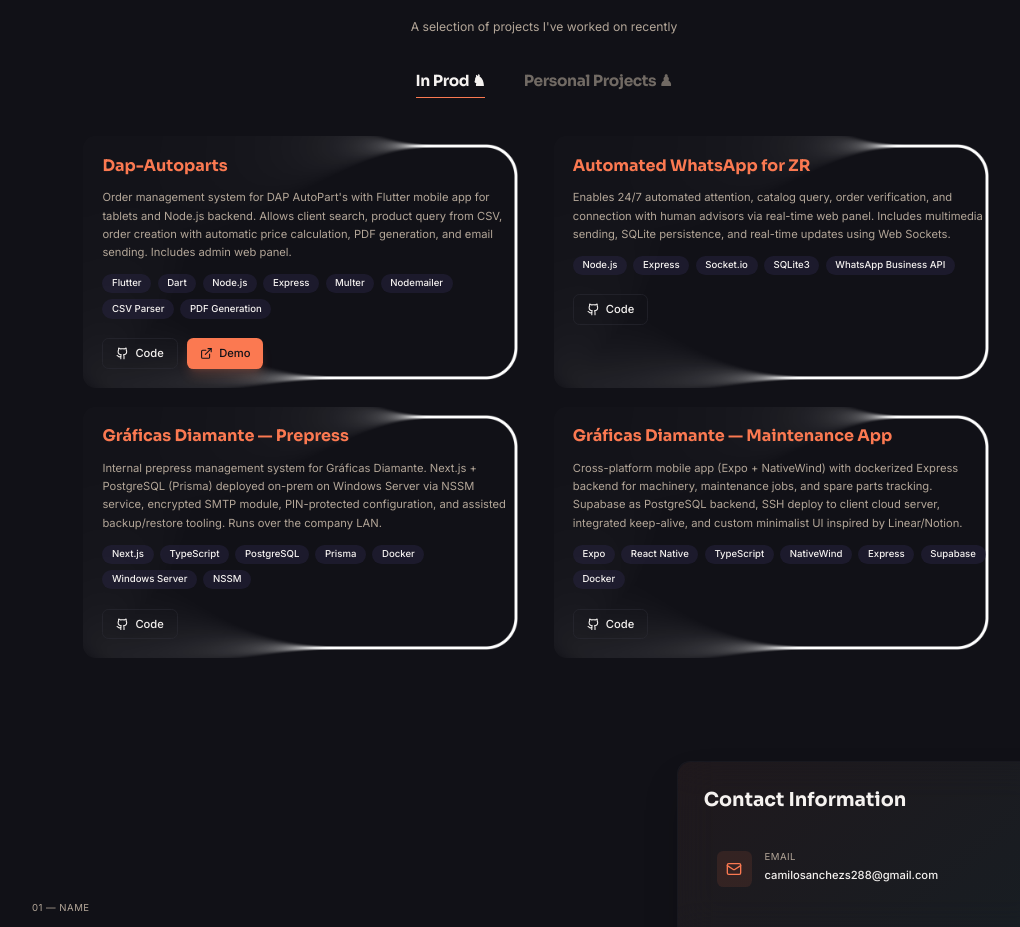
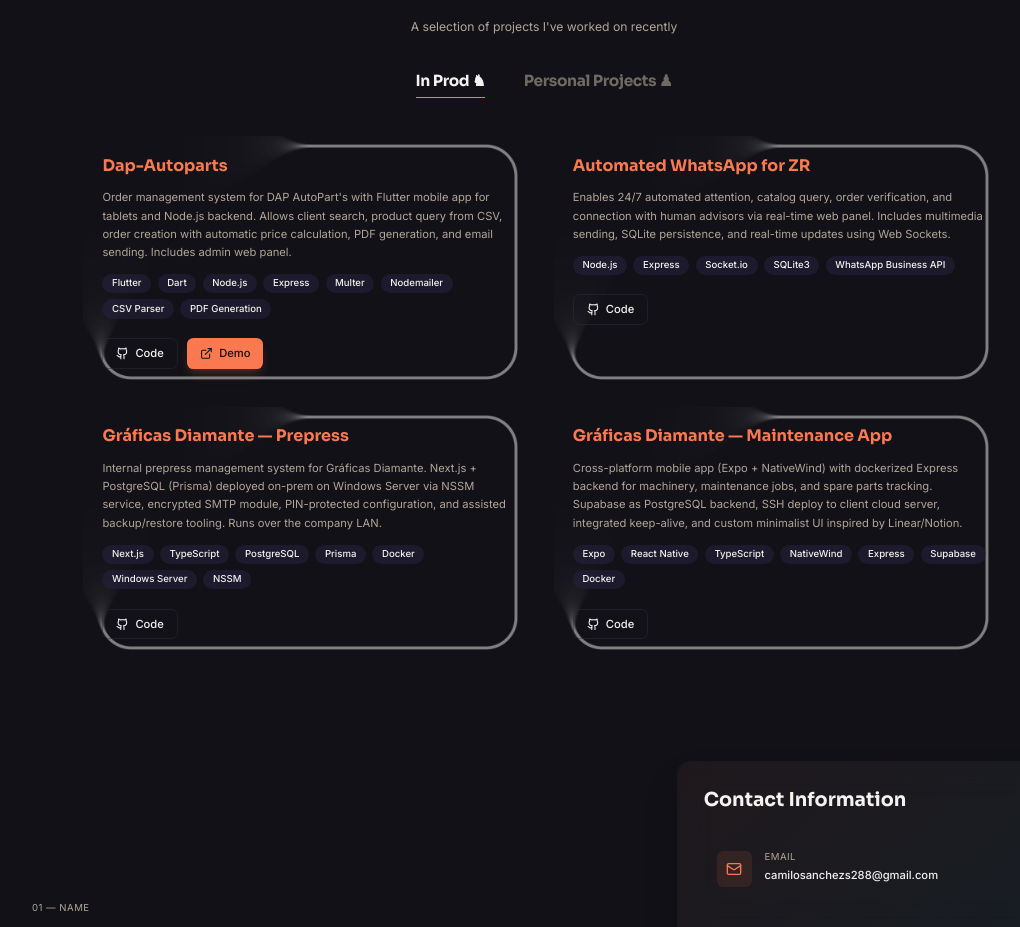
Before and after one commit to csanchezs9/Portafolio, a Next.js app: page / in a window 1280 px wide. Shown: the part 1740-2667 px from the top of the page, without its empty margins (96-1116 px from the left). Built offline with nearby package versions, Linux system fonts and the light colour scheme.

Commit message:
tweak: softer, grayer ShapeBlur card frame
Use a gray-white stroke (0.8) at 60% opacity and a tighter reveal so the
frame stays subtle away from the cursor (no harsh white, less overflow)
and brightens near it. Verified with Playwright.

```diff
--- a/components/ProjectCard.tsx
+++ b/components/ProjectCard.tsx
@@ -29,13 +29,13 @@ export default function ProjectCard({
     return (
         <article className="group relative rounded-2xl overflow-hidden">
             {/* ShapeBlur is the card frame — revealed by the cursor */}
-            <div className="pointer-events-none absolute inset-0 z-0">
+            <div className="pointer-events-none absolute inset-0 z-0 opacity-60">
                 <ShapeBlur
                     shapeSize={0.92}
                     roundness={0.12}
                     borderSize={0.012}
-                    circleSize={0.5}
-                    circleEdge={0.9}
+                    circleSize={0.42}
+                    circleEdge={0.5}
                 />
             </div>
 
--- a/components/ShapeBlur.tsx
+++ b/components/ShapeBlur.tsx
@@ -60,7 +60,7 @@ void main() {
     float circle = fillC(sdCircle(p, pm), u_circleSize, u_circleEdge);
     float line = strokeAA(d, 0.0, u_borderSize, circle);
 
-    gl_FragColor = vec4(vec3(1.0), line);
+    gl_FragColor = vec4(vec3(0.8), line);
 }
 `;
 
```
